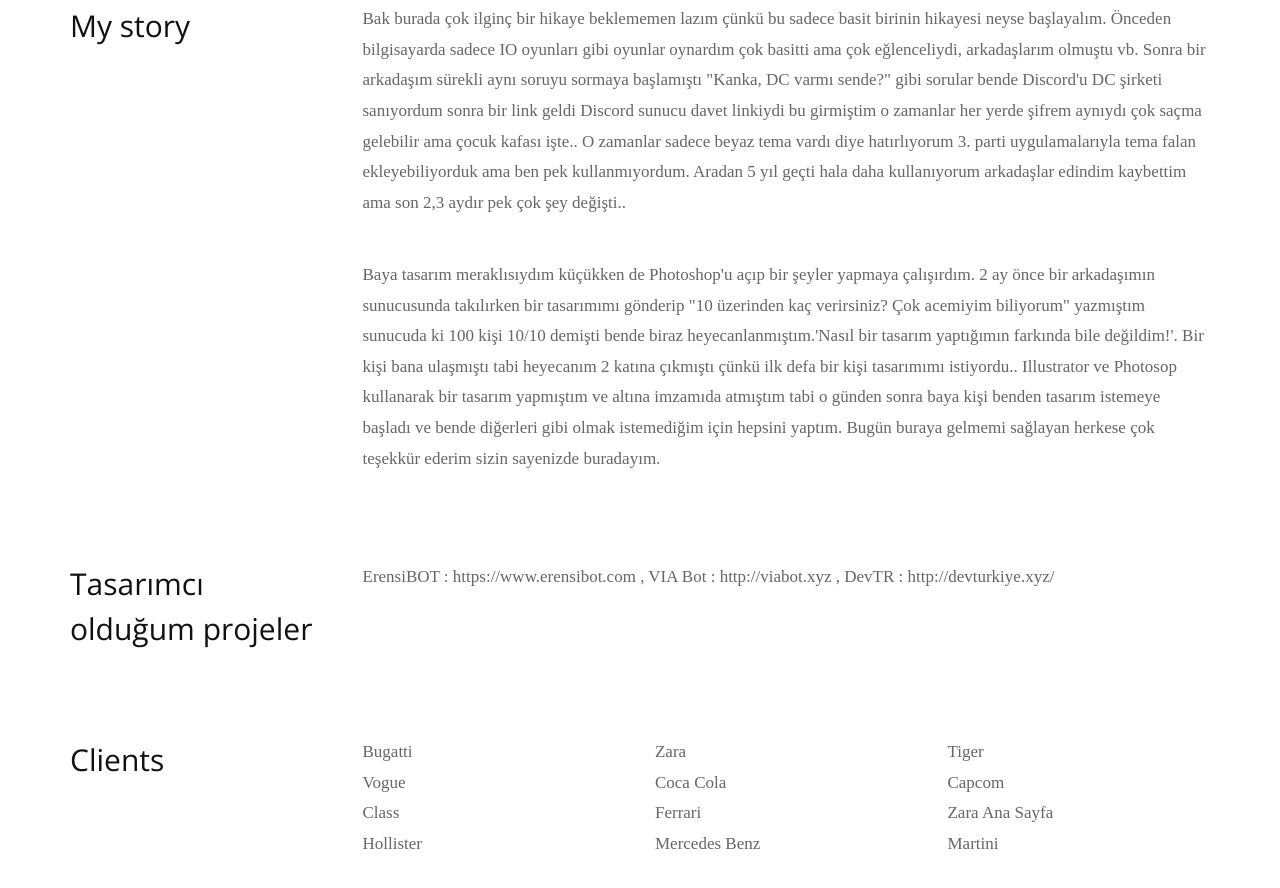
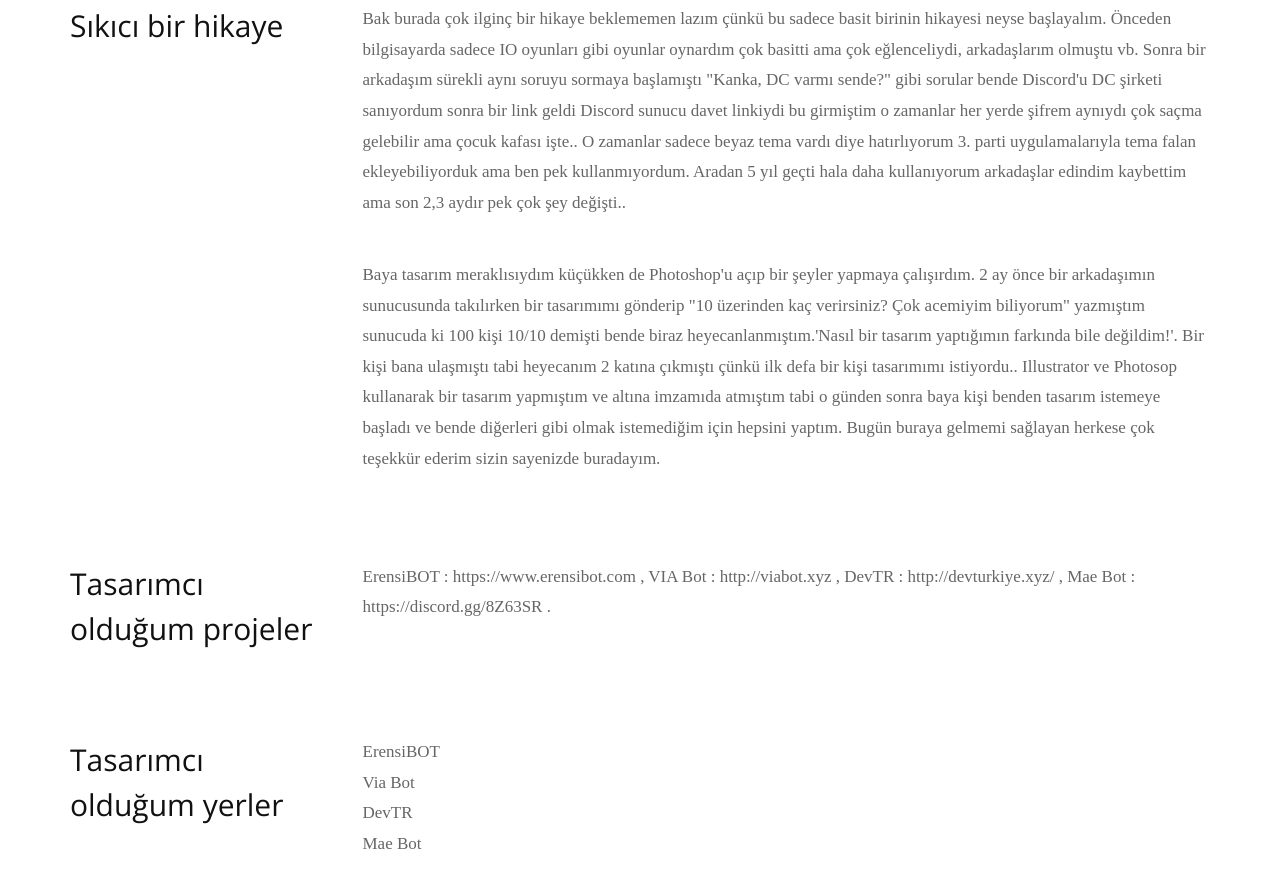
Before and after one commit to casyks/Casy, a plain HTML site: page about.html in a window 1280 px wide. Shown: the part 1274-2162 px from the top of the page. Drawn offline with nearby package versions, Linux system fonts and the light colour scheme; a web font is replaced by a local one.

Commit message:
Update about.html

```diff
--- a/about.html
+++ b/about.html
@@ -50,7 +50,7 @@
             <br>
             <div class="row margin-top-45">
                <div class="col-md-3">
-                  <h2>My story</h2>
+                  <h2>Sıkıcı bir hikaye</h2>
                </div>
                <div class="col-md-9">
                   <p>
@@ -70,39 +70,24 @@
                   <p>
                      ErensiBOT : https://www.erensibot.com ,
                      VIA Bot : http://viabot.xyz ,
-                     DevTR : http://devturkiye.xyz/
+                     DevTR : http://devturkiye.xyz/ ,
+                     Mae Bot : https://discord.gg/8Z63SR .
 
                   </p>
                </div>
             </div>
             <div class="row margin-top-45">
                <div class="col-md-3">
-                  <h2>Clients</h2>
+                  <h2>Tasarımcı olduğum yerler</h2>
                </div>
                <div class="col-md-9">
                   <div class="row">
                      <div class="col-md-4">
                         <ul class="list-unstyled">
-                           <li>Bugatti</li>
-                           <li>Vogue</li>
-                           <li>Class</li>
-                           <li>Hollister</li>
-                        </ul>
-                     </div>
-                     <div class="col-md-4">
-                        <ul class="list-unstyled">
-                           <li>Zara</li>
-                           <li>Coca Cola</li>
-                           <li>Ferrari</li>
-                           <li>Mercedes Benz</li>
-                        </ul>
-                     </div>
-                     <div class="col-md-4">
-                        <ul class="list-unstyled">
-                           <li>Tiger</li>
-                           <li>Capcom</li>
-                           <li>Zara Ana Sayfa</li>
-                           <li>Martini</li>
+                           <li>ErensiBOT</li>
+                           <li>Via Bot</li>
+                           <li>DevTR</li>
+                           <li>Mae Bot</li>
                         </ul>
                      </div>
                   </div>
```
